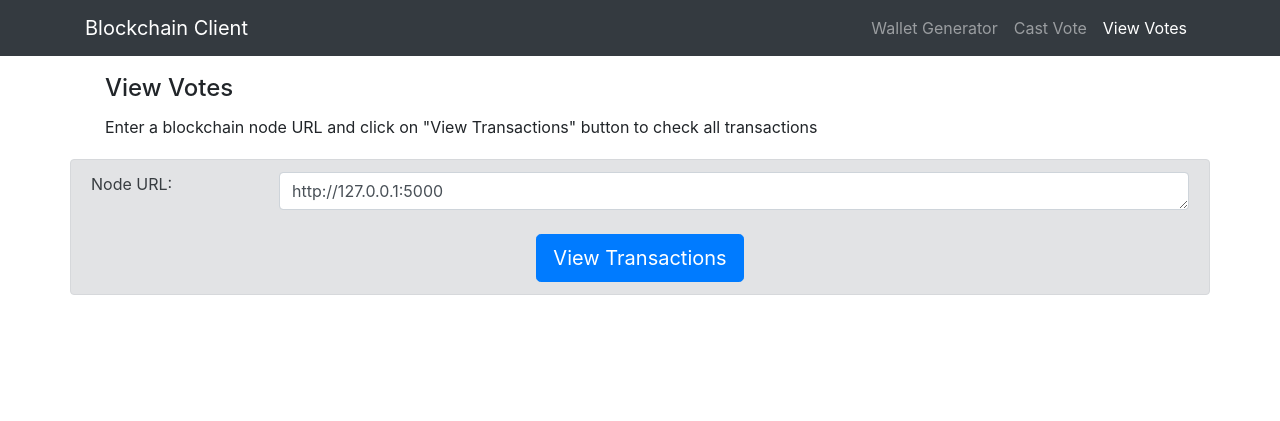
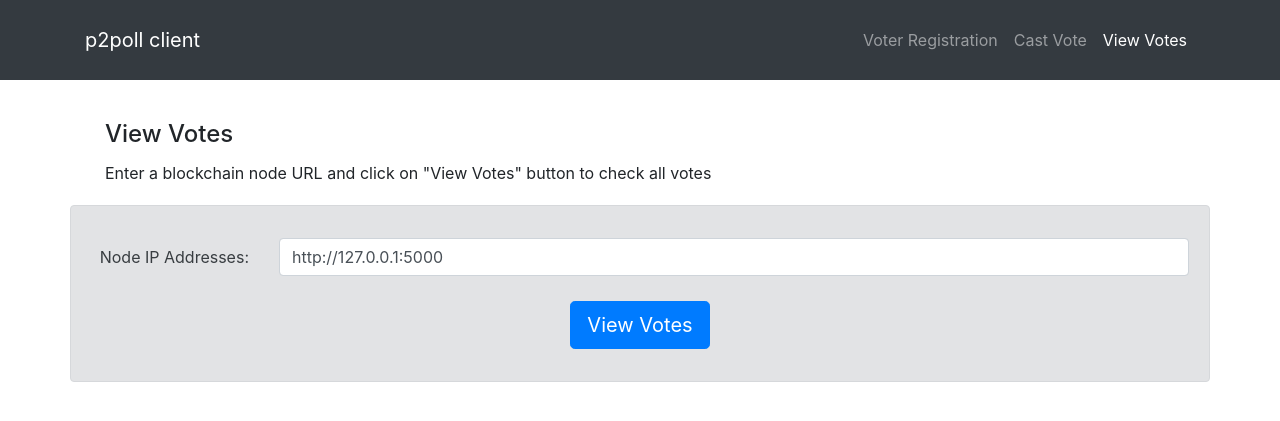
Before and after one commit to wpine215/p2poll, a Flask app: template example/blockchain_client/templates/view_votes.html in a window 1280 px wide. Shown: the top 421 px of the page. Run offline with Flask 2, Linux system fonts and the light colour scheme; the template is opened without the code that fills it, so the values that code supplies are empty; parts of the project's set-up code (start-up, migrations or seed data) failed here and were passed over; some libraries are stand-ins or nearby versions.

Commit message:
Improved voting user interface

```diff
--- a/example/blockchain/static/css/custom.css
+++ b/example/blockchain/static/css/custom.css
@@ -1,3 +1,16 @@
 body {
-	padding-top: 54px;
+	padding-top: 100px;
 	}
+
+.navbar {
+	height: 80px;
+}
+
+label {
+	margin-top:7px !important;
+	text-align: right;
+}
+
+.alert {
+	padding: 2rem 1.25rem;
+}
--- a/example/blockchain_client/templates/cast_vote.html
+++ b/example/blockchain_client/templates/cast_vote.html
@@ -28,7 +28,7 @@
         <div class="collapse navbar-collapse" id="navbarResponsive">
           <ul class="navbar-nav ml-auto">
             <li class="nav-item">
-              <a class="nav-link" href="/">Wallet Generator
+              <a class="nav-link" href="/">Voter Registration
               </a>
             </li>
             <li class="nav-item active">
@@ -105,8 +105,6 @@
             <input type="button" id="generate_transaction" class="btn btn-primary btn-lg" value="Cast Vote">
           </div>
         </div>
-
-        <br>
 
     </form>
     </div>
--- a/example/blockchain_client/templates/view_votes.html
+++ b/example/blockchain_client/templates/view_votes.html
@@ -8,7 +8,7 @@
     <meta name="description" content="">
     <meta name="author" content="">
 
-    <title>Blockchain Client</title>
+    <title>p2poll client</title>
 
     <!-- Bootstrap core CSS -->
     <link href="/static/vendor/bootstrap/css/bootstrap.min.css" rel="stylesheet">
@@ -22,14 +22,14 @@
     <!-- Navigation -->
     <nav class="navbar navbar-expand-lg navbar-dark bg-dark fixed-top">
       <div class="container">
-        <a class="navbar-brand" href="#">Blockchain Client</a>
+        <a class="navbar-brand" href="#">p2poll client</a>
         <button class="navbar-toggler" type="button" data-toggle="collapse" data-target="#navbarResponsive" aria-controls="navbarResponsive" aria-expanded="false" aria-label="Toggle navigation">
           <span class="navbar-toggler-icon"></span>
         </button>
         <div class="collapse navbar-collapse" id="navbarResponsive">
           <ul class="navbar-nav ml-auto">
             <li class="nav-item">
-              <a class="nav-link" href="/">Wallet Generator
+              <a class="nav-link" href="/">Voter Registration
               </a>
             </li>
             <li class="nav-item">
@@ -53,7 +53,7 @@
 
           <div class="card-body">
             <h4 class="card-title">View Votes</h4>
-            <p class="card-text">Enter a blockchain node URL and click on "View Transactions" button to check all transactions</p>
+            <p class="card-text">Enter a blockchain node URL and click on "View Votes" button to check all votes</p>
           </div>
 
         </div>
@@ -63,9 +63,9 @@
     <div class="container alert alert-secondary">
 
         <div class="row">
-          <label class="col-sm-2">Node URL:</label>
+          <label class="col-sm-2">Node IP Addresses:</label>
           <div class="col-sm-10">
-            <textarea id="node_url" rows="1" class="form-control">http://127.0.0.1:5000</textarea>
+            <input type="text" id="node_url" class="form-control" value="http://127.0.0.1:5000">
           </div>
         </div>
 
@@ -73,7 +73,7 @@
 
         <div class="row">
           <div class="col-lg-12 text-center">
-            <input type="button" id="view_transactions" class="btn btn-primary btn-lg" value="View Transactions">
+            <input type="button" id="view_votes" class="btn btn-primary btn-lg" value="View Votes">
           </div>
         </div>
 
@@ -82,7 +82,7 @@
     <br>
     <!-- Blockchain Transactions Table -->
     <div class="container">
-      <table id="transactions_table" class="table table-striped table-bordered" cellspacing="0" width="100%">
+      <table id="votes_table" class="table table-striped table-bordered" cellspacing="0" width="100%">
       </table>
     </div>
 
@@ -99,7 +99,7 @@
       $(function(){
 
 
-        $('#view_transactions').click(function(){
+        $('#view_votes').click(function(){
 
           $.ajax({
             url: document.getElementById("node_url").value + "/chain",
@@ -108,24 +108,24 @@
 
               console.log(response);
               //Generate Transactions Table
-              var transactions = [];
+              var votes = [];
               count = 1;
 
               for (i = 1; i < response.length; i++) {
-                for (j = 0; j < response["chain"][i]["transactions"].length; j++) {
+                for (j = 0; j < response["chain"][i]["votes"].length; j++) {
 
                   //format date
                   var options = {  year: "numeric", month: "short",  day: "numeric", hour: "2-digit", minute: "2-digit", second: "2-digit"  };
                   var date = new Date(response["chain"][i]["timestamp"] * 1000);
                   var formattedDateTime = date.toLocaleTimeString("en-us", options);
 
-                  transaction = [count,
-                                response["chain"][i]["transactions"][j]["recipient_address"],
-                                response["chain"][i]["transactions"][j]["sender_address"],
-                                response["chain"][i]["transactions"][j]["value"],
+                  vote = [count,
+                                response["chain"][i]["votes"][j]["voter_id"],
+                                response["chain"][i]["votes"][j]["poll_id"],
+                                response["chain"][i]["votes"][j]["value"],
                                 formattedDateTime,
                                 response["chain"][i]["block_number"]];
-                  transactions.push(transaction);
+                  votes.push(vote);
 
                   count += 1;
                 };
@@ -135,9 +135,9 @@
                 $('#transactions_table').dataTable( {
                   data: transactions,
                   columns: [{ title: "#" },
-                            { title: "Recipient Address"},
-                            { title: "Sender Address"},
-                            { title: "Value"},
+                            { title: "Voter ID"},
+                            { title: "Poll ID"},
+                            { title: "Choice"},
                             { title: "Timestamp"},
                             { title: "Block"}],
                   columnDefs: [ {targets: [1,2,3,4,5], render: $.fn.dataTable.render.ellipsis( 25 )}]
```
Also changed, not shown: example/blockchain_client/static/css/custom.css (+14 -1 lines), example/blockchain_client/templates/index.html (+7 -7 lines).
